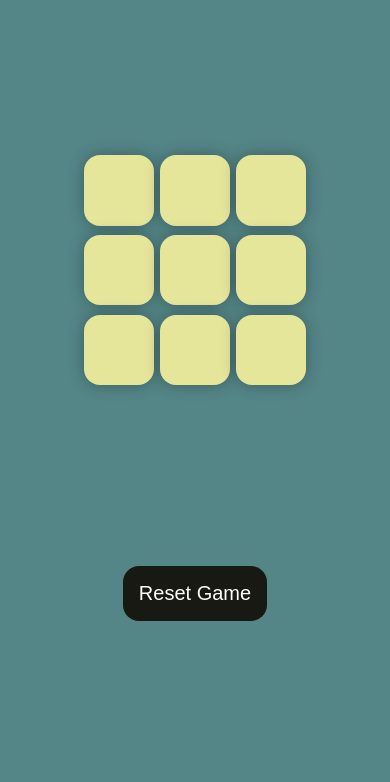
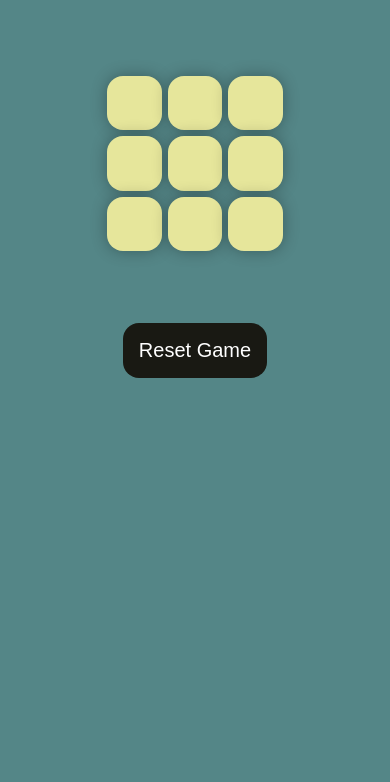
Before and after one commit to Sadiajaved-113/Tic-TacToe-Game, a plain HTML site: page index.html in a window 390 px wide. Shown: the part 62-844 px from the top of the page. Drawn offline with Linux system fonts and the light colour scheme.

Commit message:
Initial Commit

```diff
--- a/style.css
+++ b/style.css
@@ -63,3 +63,51 @@ body{
 .hide{
     display: none;
 }
+
+@media(max-width:700px){
+    .container{
+        height: 50vh;
+
+    }
+    .Game{
+        height: 50vmin;
+
+    }
+    .box{
+        height: 14vmin;
+        width: 14vmin;
+}
+h1{
+    margin-top: 10px;
+}
+body{
+    overflow-y: hidden;
+}
+.msg-container{
+    height: 50vmin;
+}
+}
+
+@media(max-width:400px){
+    .container{
+        height: 40vh;
+
+    }
+    .Game{
+        height: 40vmin;
+
+    }
+    .box{
+        height: 14vmin;
+        width: 14vmin;
+}
+h1{
+    margin-top: 10px;
+}
+
+}
+@media(max-width:350px){
+    .msg-container{
+        margin-top: 10px;
+    }
+}
```
